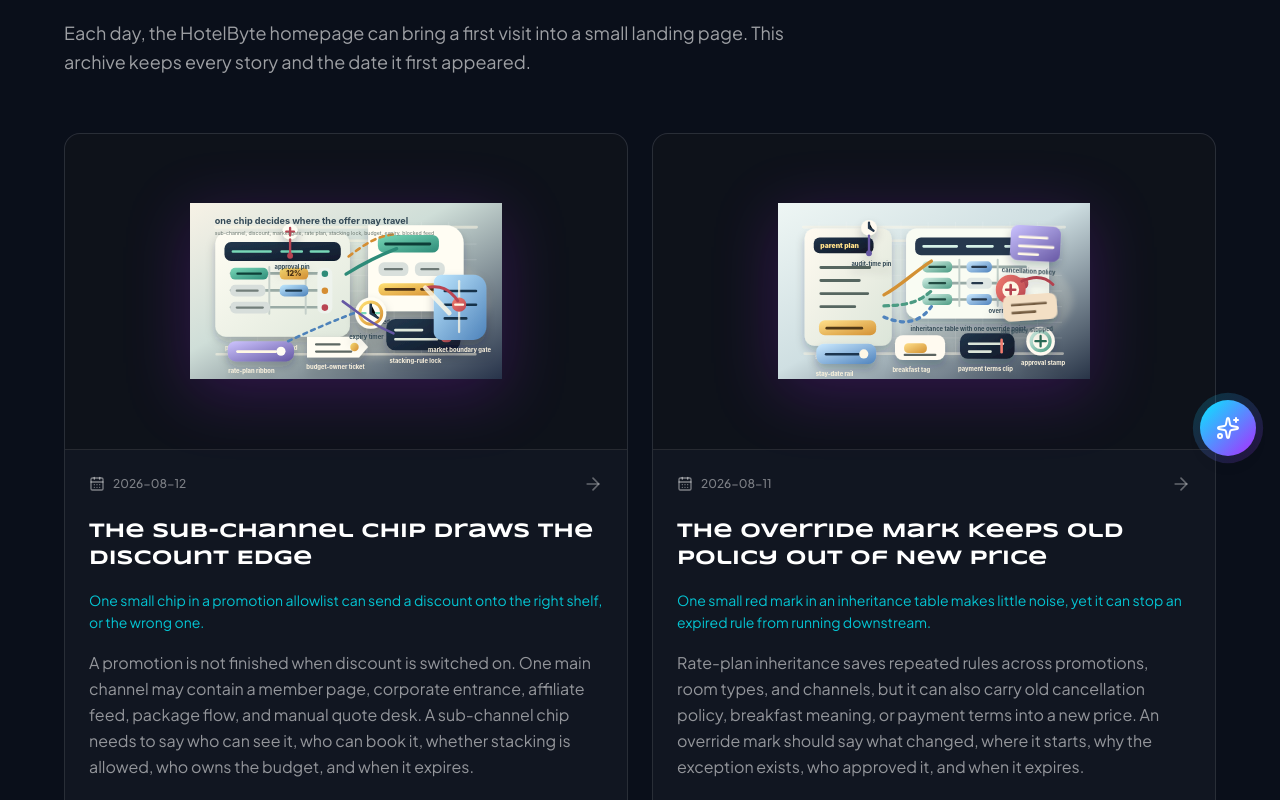
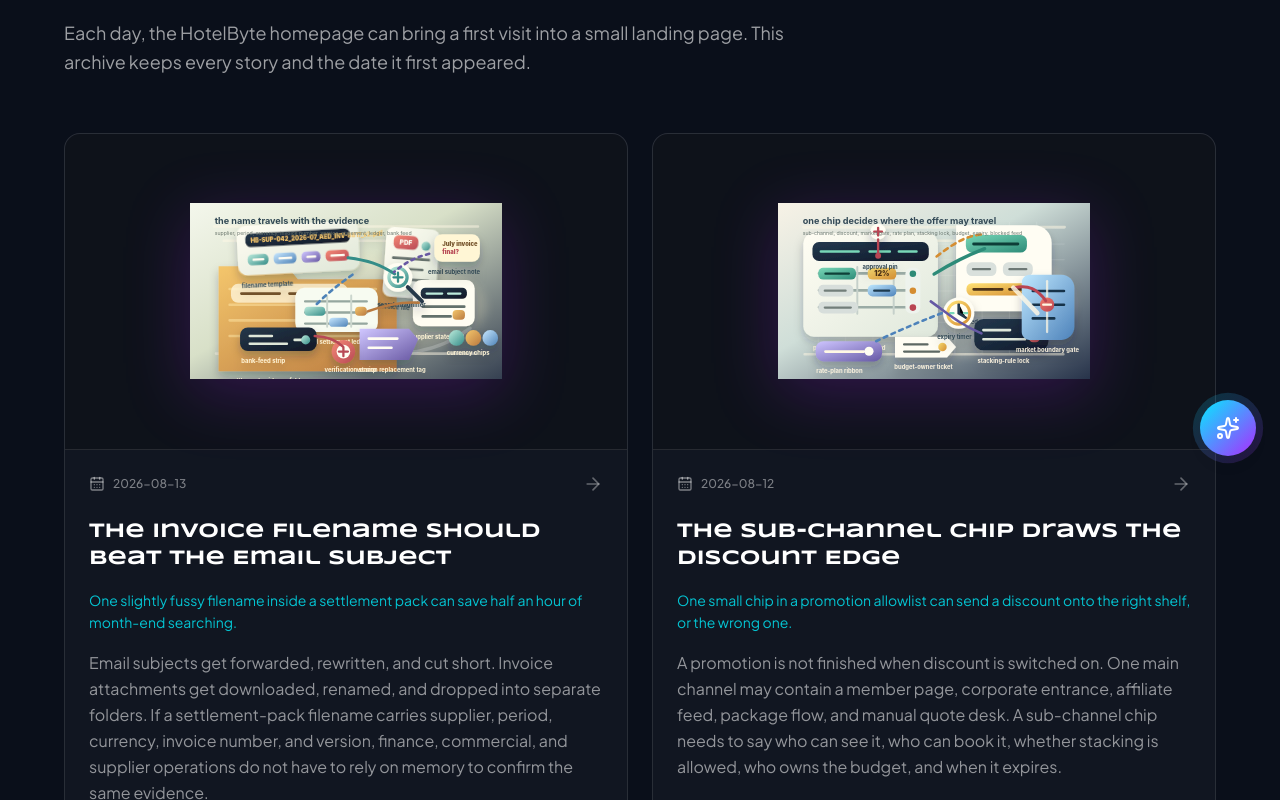
Before and after one commit to hotelbyte-com/hotelbyte-landing, a React (Vite) app: page /stories in a window 1280 px wide. Shown: the part 320-1120 px from the top of the page. Built offline with nearby package versions, Linux system fonts and the light colour scheme; no server answers.

Commit message:
Lore: Name the invoice evidence

```diff
--- a/src/data/dailyStories.ts
+++ b/src/data/dailyStories.ts
@@ -3395,6 +3395,72 @@ export const dailyStories: DailyStory[] = [
     },
     generatedBy: 'codex-daily-story-publisher',
     generatedAt: '2026-08-12T10:12:21+04:00'
+  },
+  {
+    date: '2026-08-13',
+    slug: 'invoice-filename-keeps-settlement-findable',
+    content: {
+      zh: {
+        title: '发票文件名要比邮件主题可靠',
+        mood: '结算包里一个看似啰嗦的文件名，常常先替月底少掉半小时翻找。',
+        theme: '结算包里的发票文件名，为什么要比邮件主题更可靠',
+        summary:
+          '邮件主题会被转发、改写、截断，发票附件也会被下载、重命名、塞进不同文件夹。结算包里的文件名如果能稳定带出供应商、账期、币种、发票号和版本，财务、商业和供应商运营才不必靠记忆确认同一份证据。',
+        body: [
+          '结算包打开后，最不起眼的东西往往不是金额，而是文件名：HB-SUP-042_2026-07_AED_INV-8817_v2.pdf。它有点长，不适合贴在聊天窗口里卖弄清爽。旁边那封邮件的主题短得多：July invoice final。问题是，final 这种词很会撒娇，到了第二次转发、第三次补附件、第四次改税号时，它还会继续叫 final。',
+          '发票文件名的工作，不是替财务创造仪式感。它要在离开邮件以后仍然能被认出来：这是哪个供应商，哪一个账期，哪种结算币种，对应哪张发票，是否替换过上一版。供应商 statement、渠道结算表、银行流水、税费说明和审批记录不会总待在同一个系统里。文件名如果只剩 invoice.pdf，证据就开始靠人的记性排队。',
+          '当然，命名规则也不能长成一串没人愿意碰的暗号。太短，找不到；太长，大家会手动删掉；太聪明，又会把本该写进元数据的东西塞进文件名。好的边界应该朴素：稳定 ID、账期、币种、发票号、版本。足够让搜索有抓手，也足够让人一眼知道自己拿的是不是同一份材料。',
+          'HotelByte 做酒店分销基础设施时，结算证据不能只在页面里漂亮。它下载下来、转进共享盘、附进审批、被供应商重新发回时，也应该保留自己的名字。读者最后看到的可能只是“已入账”。后台少掉的，是三个人围着几个相似附件猜：这份到底是不是刚才那份。'
+        ],
+        ctaLabel: '返回 HotelByte 首页'
+      },
+      en: {
+        title: 'The Invoice Filename Should Beat the Email Subject',
+        mood: 'One slightly fussy filename inside a settlement pack can save half an hour of month-end searching.',
+        theme: 'Why the invoice filename inside a settlement pack should be more reliable than the email subject',
+        summary:
+          'Email subjects get forwarded, rewritten, and cut short. Invoice attachments get downloaded, renamed, and dropped into separate folders. If a settlement-pack filename carries supplier, period, currency, invoice number, and version, finance, commercial, and supplier operations do not have to rely on memory to confirm the same evidence.',
+        body: [
+          'Open a settlement pack and the least glamorous item may be the filename: HB-SUP-042_2026-07_AED_INV-8817_v2.pdf. It is a little long. It will not look elegant pasted into a chat window. The email beside it has a cleaner subject: July invoice final. The trouble is that final is a needy little word. After the second forward, third missing attachment, and fourth tax-number correction, it still wants to be called final.',
+          'The job of an invoice filename is not to give finance a ceremony. It should remain recognizable after it leaves the email: which supplier, which statement period, which settlement currency, which invoice, and whether it replaced an earlier version. Supplier statement, channel settlement sheet, bank feed, tax note, and approval record will not always live in the same system. If the attachment is only invoice.pdf, evidence starts waiting for human memory to organize it.',
+          'A naming rule can also overdo itself. Too short and it cannot be found. Too long and people start deleting pieces by hand. Too clever and it stuffs into the filename what should belong in metadata. The useful boundary is plain: stable ID, period, currency, invoice number, version. Enough for search to grip. Enough for a person to see whether this is the same material.',
+          'For HotelByte, settlement evidence should keep its name after it leaves the tidy page. Download it, move it into a shared drive, attach it to an approval, receive it back from the supplier, and the object should still identify itself. The reader may only see posted at the end. Behind that small word, three people no longer have to stare at similar attachments and guess which one was the proof.'
+        ],
+        ctaLabel: 'Back to the HotelByte homepage'
+      }
+    },
+    visual: {
+      src: '/daily/2026-08-13.svg',
+      alt: {
+        zh: '结算包发票文件名的编辑插图，画面中有打开的证据文件夹、放大的命名模板、发票 PDF、供应商 statement、渠道结算 ledger、银行流水条、邮件主题便签、版本替换标签、币种筹码、搜索放大镜和校验印章。',
+        en: 'An editorial illustration of invoice filename evidence in a settlement pack with an open evidence folder, enlarged naming template, invoice PDF, supplier statement, channel settlement ledger, bank-feed strip, email-subject note, version replacement tag, currency chips, search magnifier, and verification stamp.'
+      },
+      caption: {
+        zh: '发票文件名不是整理癖。它要在邮件、共享盘、审批和供应商回传之间保住供应商、账期、币种、发票号和版本。',
+        en: 'An invoice filename is not neatness for its own sake. It preserves supplier, period, currency, invoice number, and version across email, shared drives, approvals, and supplier replies.'
+      }
+    },
+    nextThemeSeeds: {
+      zh: [
+        '对账差异表里一枚“待供应商确认”状态，怎样避免财务过早关账',
+        '房型映射表里的床型同义词，怎样避免 king、double 和 twin 在渠道里互相冒名',
+        '合同附件里的 blackout date 清单，怎样让旺季不可售不再靠口头提醒',
+        '目的地活动内容里的年龄限制字段，怎样把亲子体验从泛泛推荐变成可售规则',
+        '机场班车预约截止表，怎样让目的地服务和渠道承诺少打架'
+      ],
+      en: [
+        'How a pending-supplier-confirmation status in a reconciliation variance table keeps finance from closing too early',
+        'How bed-type synonyms in a room-mapping table keep king, double, and twin from borrowing each other’s names on channels',
+        'How a blackout-date list in a contract appendix keeps peak-season unsellability from relying on verbal reminders',
+        'How an age-limit field in activity content turns a family experience from broad recommendation into sellable rule',
+        'How an airport shuttle booking-cutoff table keeps destination service and channel promise from colliding'
+      ]
+    },
+    cta: {
+      href: '/'
+    },
+    generatedBy: 'codex-daily-story-publisher',
+    generatedAt: '2026-08-13T10:13:30+04:00'
   }
 ];
 
```
Also changed, not shown: public/daily/2026-08-13.svg (added).
